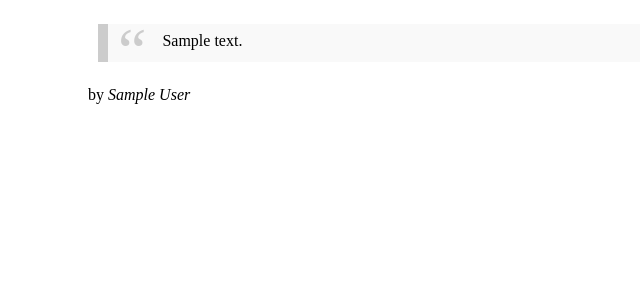
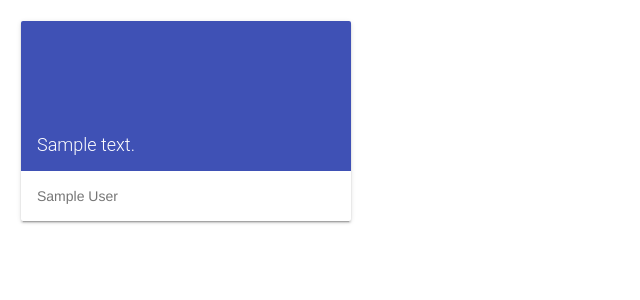
Before and after one commit to jeffgodwyll/qod-api, a Flask app: template templates/home.html in a window 1280 px wide. Shown: the top 300 px of the page, without its empty margins (0-640 px from the left). Run offline with Flask 2, Linux system fonts and the light colour scheme; the template is opened without the code that fills it: most values are stand-ins (such as "Sample title", 1, 10 or a date in 2020); some libraries are stand-ins or nearby versions.

Commit message:
Use material design lite for more appealing homepage

```diff
--- a/static/styles.css
+++ b/static/styles.css
@@ -28,3 +28,10 @@ q:before {
 q:after {
     content: close-quote;
 }
+
+.quote-card {
+    margin: 5px;
+}
+h4.mdl-card__title-text {
+    font-size: 18px;
+}
--- a/templates/home.html
+++ b/templates/home.html
@@ -2,14 +2,36 @@
 <html lang="en">
 <head>
   <meta charset="UTF-8">
+  <meta name="viewport" content="width=device-width, initial-scale=1.0">
   <link rel="stylesheet" href="static/styles.css">
-  <title></title>
+  <link rel="stylesheet" href="https://fonts.googleapis.com/icon?family=Material+Icons">
+  <link rel="stylesheet" href="https://code.getmdl.io/1.1.3/material.indigo-pink.min.css">
+  <script defer src="https://code.getmdl.io/1.1.3/material.min.js"></script>
+  <title>Quote of the Day</title>
 </head>
 <body>
-  <ul>
-  {% for quote in quotes %}
-    <ul> <blockquote>{{ quote.text }}</blockquote> by <i>{{ quote.author }}</i></ul>
+  <div class="mdl-grid">
+  {% for quote in quotes%}
+  <div class="mdl-cell mdl-cell--6-col-tablet mdl-cell--2-col-phone">
+    <main class="mdl-layout__content">
+
+      <div class="quote-card mdl-card mdl-shadow--2dp">
+
+        <div class="mdl-card__title mdl-color--primary mdl-color-text--white mdl-card--expand">
+            <h4 class="mdl-card__title-text">{{ quote.text}}</h4>
+        </div>
+
+        <div class="mdl-card__supporting-text mdl-color--secondary">
+          {{ quote.author }}
+        </div>
+
+      </div>
+
+
+    </main>
+  </div>
   {% endfor %}
-  </ul>
+  </div>
+
 </body>
 </html>
```
